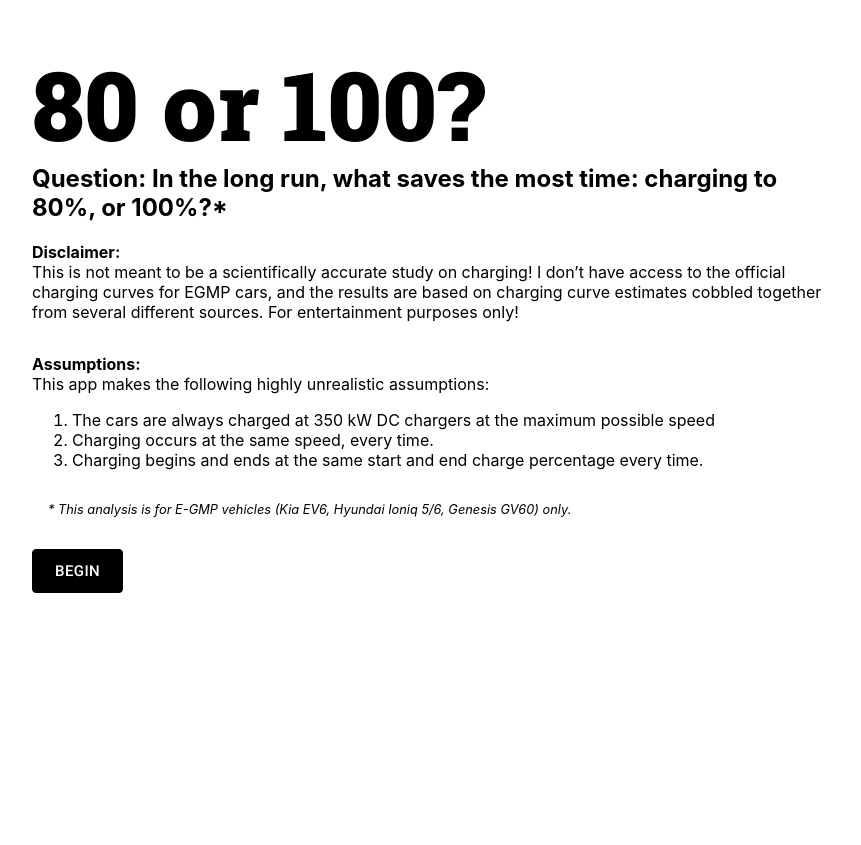
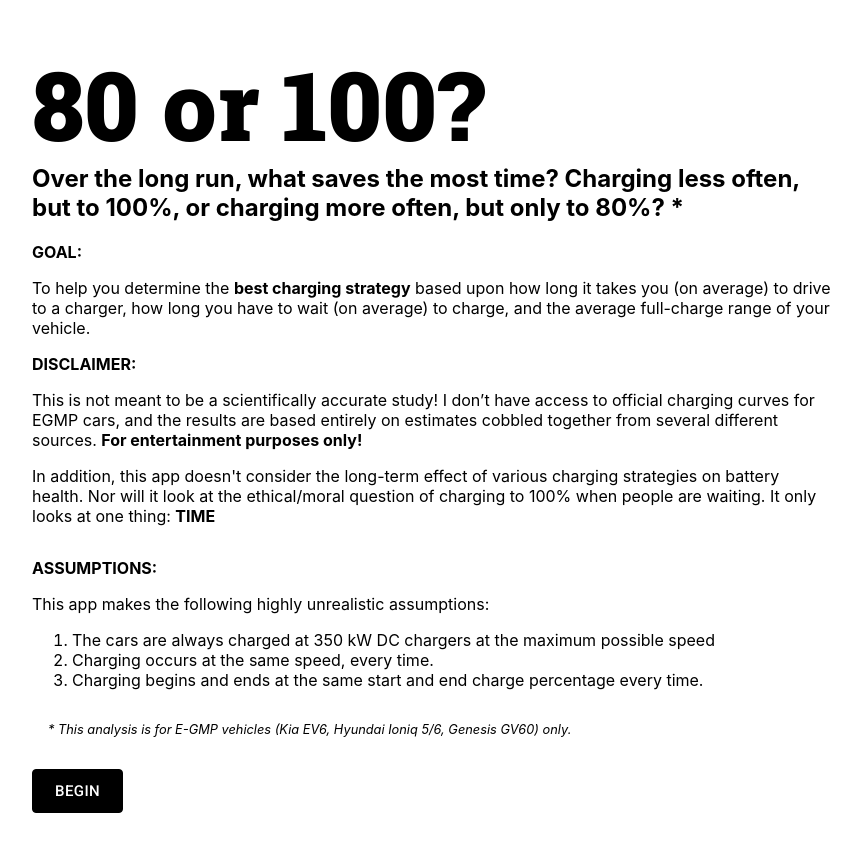
Before and after one commit to aokorodu/EVChargeTime, a React (Create React App) app: page / in a window 1280 px wide. Shown: the whole page, without its empty margins (208-1069 px from the left). Before the commit the page ends 800 px from the top, so only its background shows below. Built offline with nearby package versions, Linux system fonts and the light colour scheme.

Commit message:
intro rewrite

```diff
--- a/src/components/Intro/index.tsx
+++ b/src/components/Intro/index.tsx
@@ -16,16 +16,21 @@ const Intro = ({ callback }: IntroProps) => {
                         <div className={styles.mainTitle}>80 or 100?</div>
                     </header>
                     <section>
-                        <h1>Question: In the long run, what saves the most time: charging to 80%, or 100%?*</h1>
+                        <h1>Over the long run, what saves the most time? Charging less often, but to 100%, or charging more often, but only to 80%? *</h1>
                         <div>
-                            <strong>Disclaimer:</strong>
-                            <div>This is not meant to be a scientifically accurate study on charging!  I don’t have access to the official charging curves for EGMP cars, and the results are based on charging curve estimates cobbled together from several different sources. For entertainment purposes only!</div>
+                            <strong>GOAL:</strong>
+                            <p>To help you determine the <strong>best charging strategy</strong> based upon how long it takes you (on average) to drive to a charger, how long you have to wait (on average) to charge, and the average full-charge range of your vehicle.</p>
+                        </div>
+                        <div>
+                            <strong>DISCLAIMER:</strong>
+                            <p>This is not meant to be a scientifically accurate study!  I don’t have access to official charging curves for EGMP cars, and the results are based entirely on estimates cobbled together from several different sources. <strong>For entertainment purposes only!</strong></p>
+                            <p>In addition, this app doesn't consider the long-term effect of various charging strategies on battery health. Nor will it look at the ethical/moral question of charging to 100% when people are waiting. It only looks at one thing: <strong>TIME</strong></p>
                         </div>
                     </section>
 
                     <section>
-                        <strong>Assumptions:</strong>
-                        <div>This app makes the following highly unrealistic assumptions:</div>
+                        <strong>ASSUMPTIONS:</strong>
+                        <p>This app makes the following highly unrealistic assumptions:</p>
                         <ol>
                             <li>The cars are always charged at 350 kW DC chargers at the maximum possible speed</li>
                             <li>Charging occurs at the same speed, every time.</li>
```
